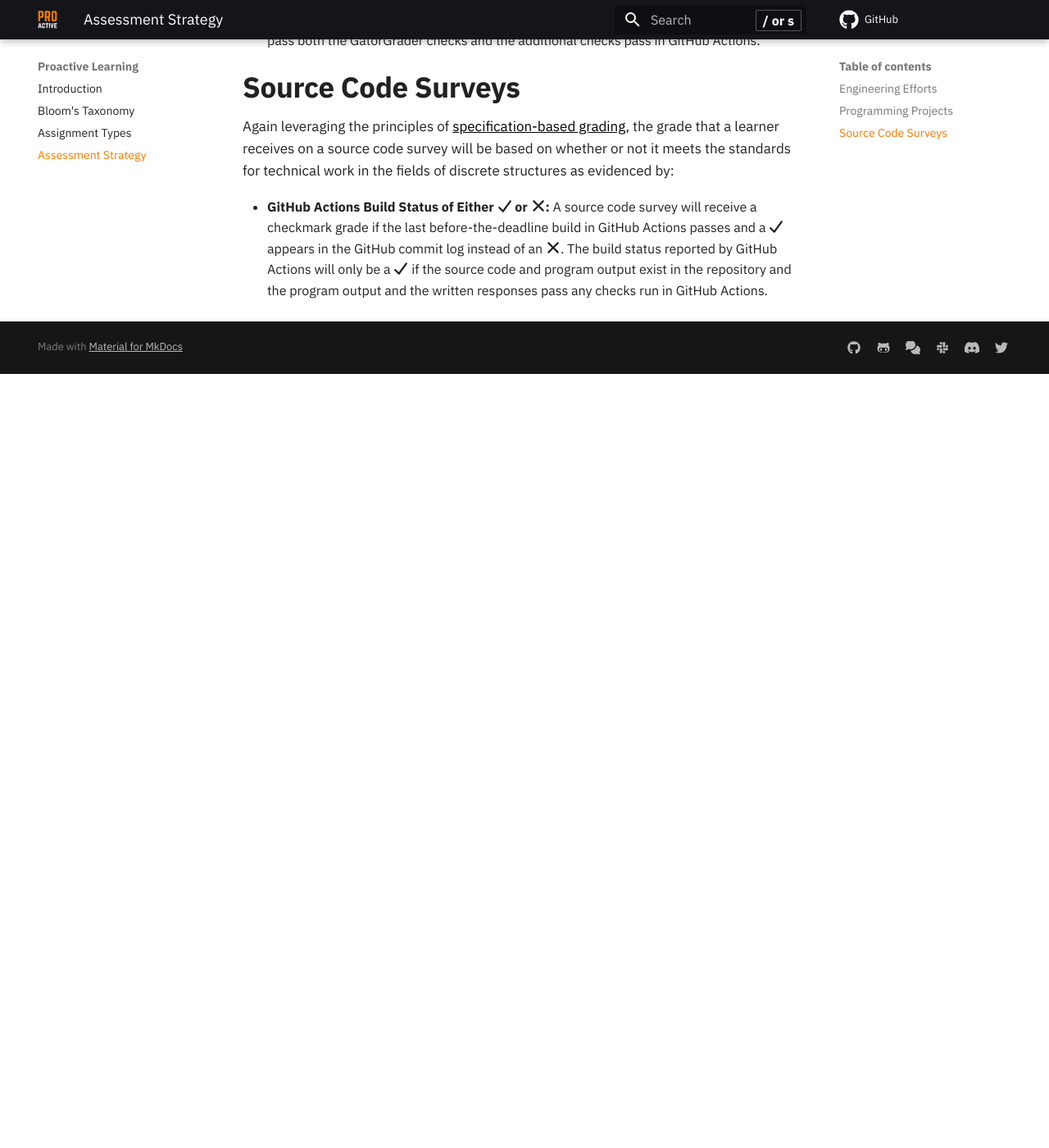
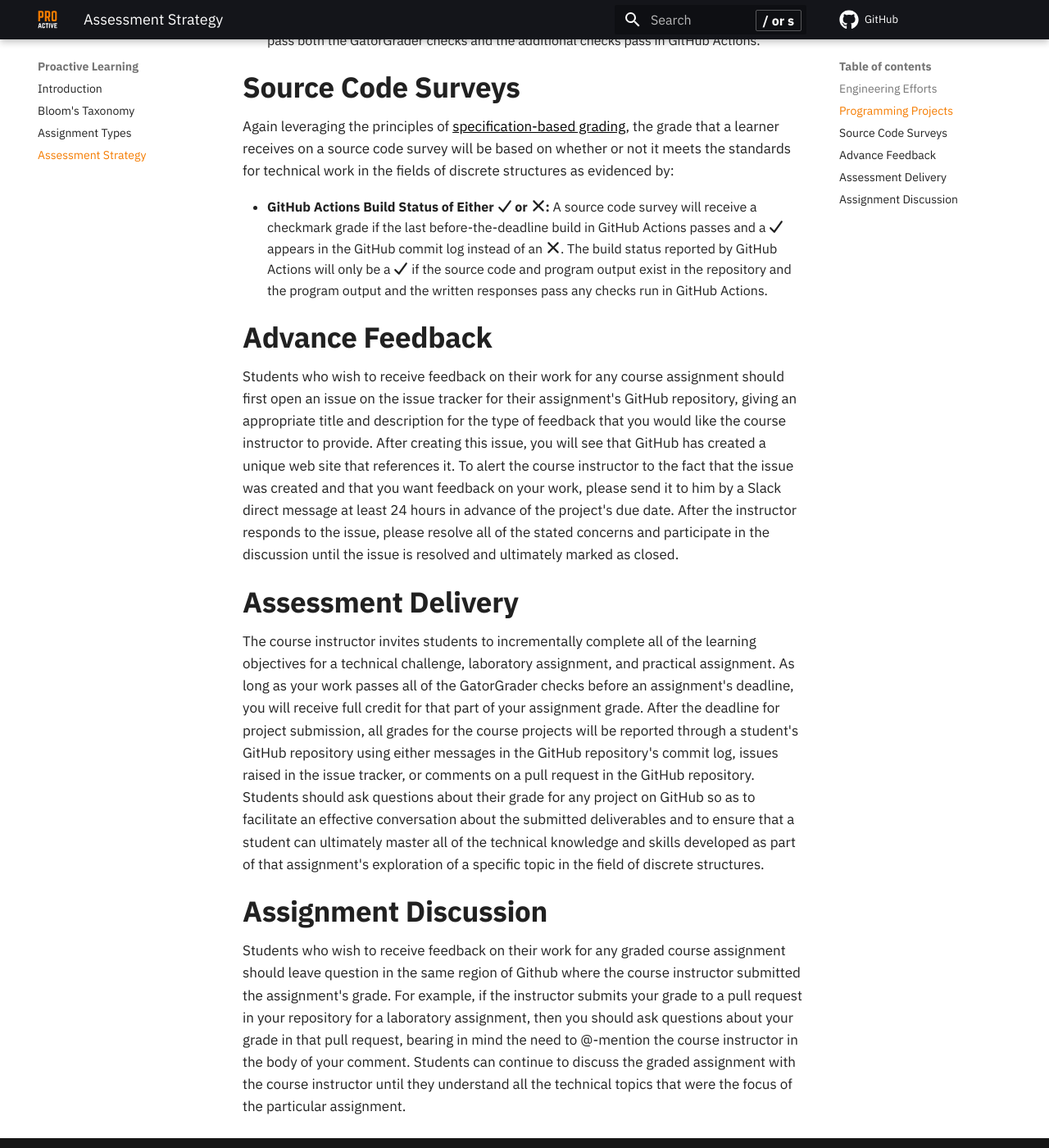
Before and after one commit to ProactiveProgrammers/www.proactiveprogrammers.com, an MkDocs documentation site: the page built from docs/proactive-learning/assessment-strategy.md, in a window 1280 px wide and 1400 px high, scrolled down 2422 px. Shown: the whole window at 82% size. Built offline with MkDocs 1.6.1 and Material for MkDocs 9.7.7, drawn with Linux system fonts in a browser that asks for light colours; comment, search, counter and statistics services are not loaded; before the commit the page ends 2878 px from its top, so only the background shows below that.

Commit message:
feat: Add draft content to assessment-strategy.md and tidy titles.

```diff
--- a/docs/proactive-learning/assessment-strategy.md
+++ b/docs/proactive-learning/assessment-strategy.md
@@ -114,3 +114,44 @@ discrete structures as evidenced by:
   only be a :fontawesome-solid-check: if the source code and program output
   exist in the repository and the program output and the written responses pass
   any checks run in GitHub Actions.
+
+## Advance Feedback
+
+Students who wish to receive feedback on their work for any course assignment
+should first open an issue on the issue tracker for their assignment's GitHub
+repository, giving an appropriate title and description for the type of feedback
+that you would like the course instructor to provide. After creating this issue,
+you will see that GitHub has created a unique web site that references it. To
+alert the course instructor to the fact that the issue was created and that you
+want feedback on your work, please send it to him by a Slack direct message at
+least 24 hours in advance of the project's due date. After the instructor
+responds to the issue, please resolve all of the stated concerns and participate
+in the discussion until the issue is resolved and ultimately marked as closed.
+
+## Assessment Delivery
+
+The course instructor invites students to incrementally complete all of the
+learning objectives for a technical challenge, laboratory assignment, and
+practical assignment. As long as your work passes all of the GatorGrader checks
+before an assignment's deadline, you will receive full credit for that part of
+your assignment grade. After the deadline for project submission, all grades for
+the course projects will be reported through a student's GitHub repository using
+either messages in the GitHub repository's commit log, issues raised in the
+issue tracker, or comments on a pull request in the GitHub repository. Students
+should ask questions about their grade for any project on GitHub so as to
+facilitate an effective conversation about the submitted deliverables and to
+ensure that a student can ultimately master all of the technical knowledge and
+skills developed as part of that assignment's exploration of a specific topic in
+the field of discrete structures.
+
+## Assignment Discussion
+
+Students who wish to receive feedback on their work for any graded course
+assignment should leave question in the same region of Github where the course
+instructor submitted the assignment's grade. For example, if the instructor
+submits your grade to a pull request in your repository for a laboratory
+assignment, then you should ask questions about your grade in that pull request,
+bearing in mind the need to @-mention the course instructor in the body of your
+comment. Students can continue to discuss the graded assignment with the course
+instructor until they understand all the technical topics that were the
+focus of the particular assignment.
```
